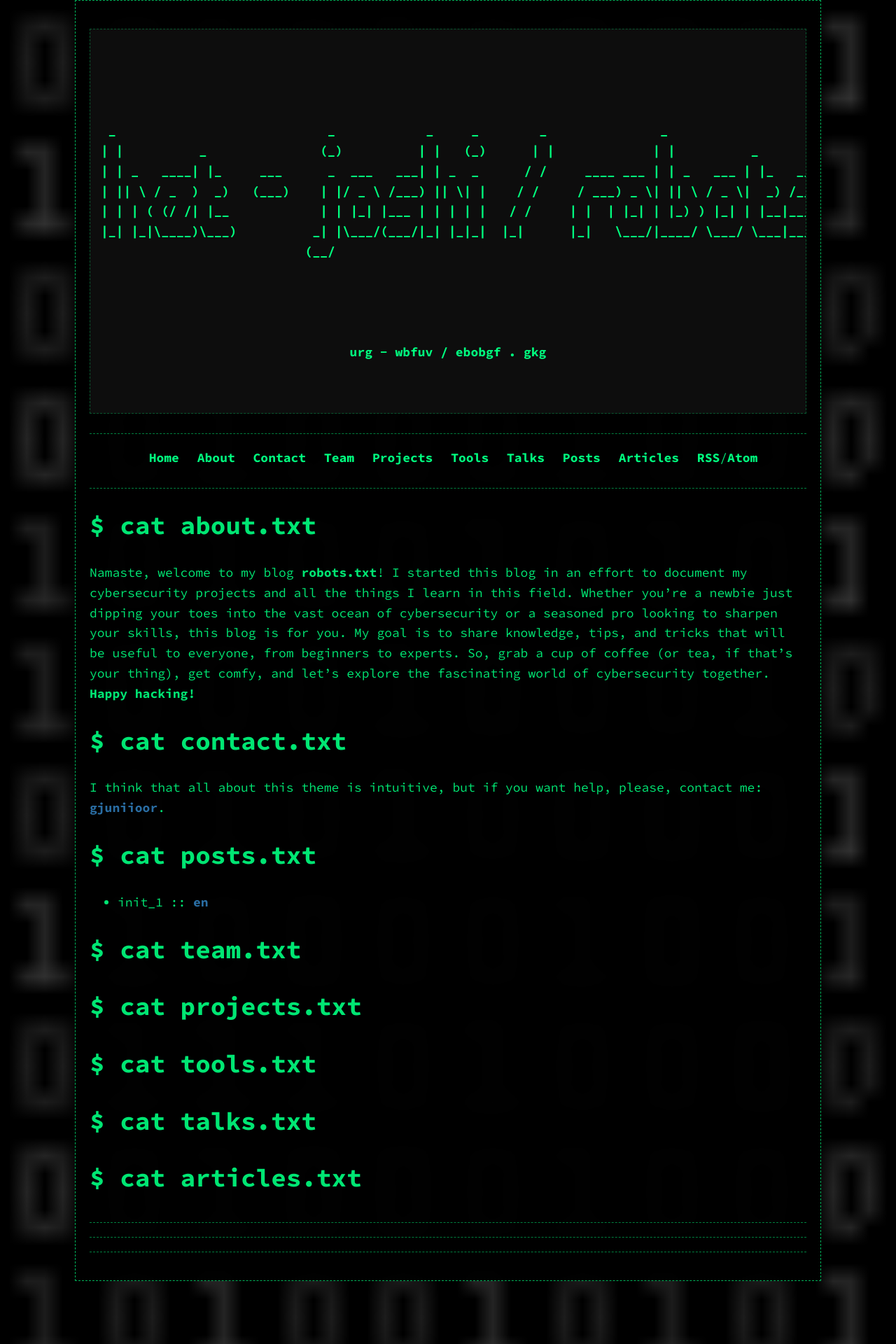
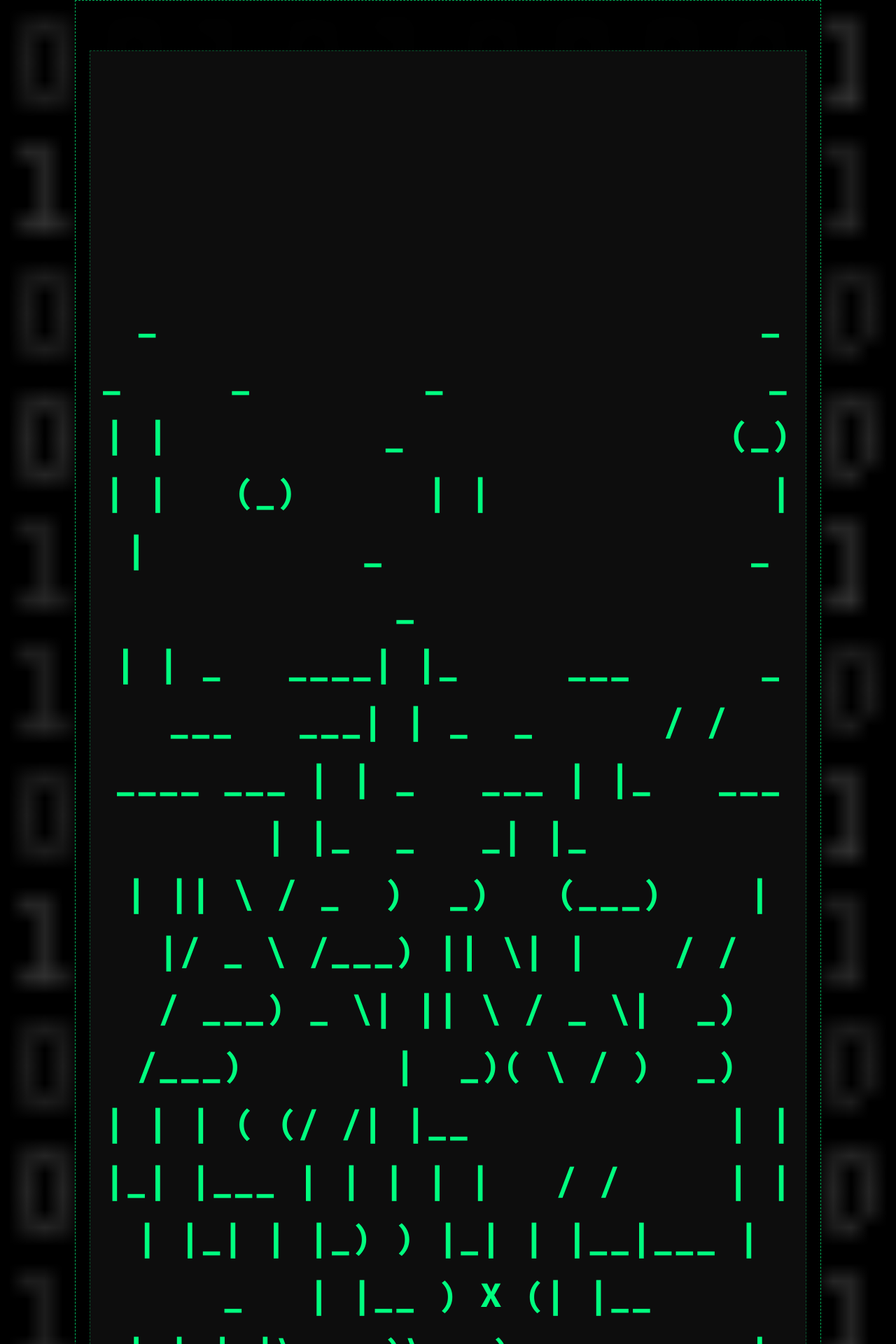
Before and after one commit to Het-Joshi/robots_txt, a Jekyll site: the page built from index.md, in a window 1280 px wide. Shown: the top 1920 px of the page at 70% size. Built offline with Jekyll 4.4.1, drawn with Linux system fonts in a browser that asks for light colours; our own code applies the rules of GitHub Pages for plain Markdown files.

Commit message:
Update style.css

```diff
--- a/assets/css/style.css
+++ b/assets/css/style.css
@@ -18,23 +18,35 @@ body {
 	line-height: 1.6; /* Improved line spacing */
 }
 
-header, nav, main, footer {
+header {
 	margin: 20px 0;
 	border-bottom: 1px dashed rgba(0, 255, 127, 0.5); /* Muted green */
 	padding-bottom: 10px;
-}
-
-header, nav {
 	text-align: center;
 }
 
 .ascii {
 	color: rgba(0, 255, 127, 1); /* Muted green */
 	font-weight: bold;
+	font-size: 4vw; /* Responsive font size */
+	overflow: hidden; /* Prevent scroll bars */
 }
 
-.logo {
-	font: 10px/5px 'Source Code Pro', 'Courier New', monospace;
+pre {
+	font-family: 'Source Code Pro', 'Courier New', monospace;
+	color: rgba(0, 255, 127, 0.9); /* Muted green */
+	background-color: #0D0D0D;
+	padding: 15px;
+	border: 1px dashed rgba(0, 255, 127, 0.3); /* Muted green */
+	overflow-x: hidden; /* Prevent horizontal scroll bar */
+	white-space: pre-wrap; /* Allow line breaks */
+	word-wrap: break-word; /* Break long words */
+}
+
+.center {
+	display: flex;
+	justify-content: center;
+	align-items: center;
 }
 
 nav ul {
@@ -65,15 +77,6 @@ a {
 
 a:hover {
 	text-decoration: underline;
-}
-
-pre {
-	font-family: 'Source Code Pro', 'Courier New', monospace;
-	color: rgba(0, 255, 127, 0.9); /* Muted green */
-	background-color: #0D0D0D;
-	padding: 15px;
-	border: 1px dashed rgba(0, 255, 127, 0.3); /* Muted green */
-	overflow-x: auto; /* Ensure long lines of code do not break the layout */
 }
 
 .highlighter-rouge {
@@ -160,4 +163,8 @@ footer {
 		margin: 10px 0;
 		padding-bottom: 5px;
 	}
+
+	.ascii {
+		font-size: 6vw; /* Larger font size for small screens */
+	}
 }
```
